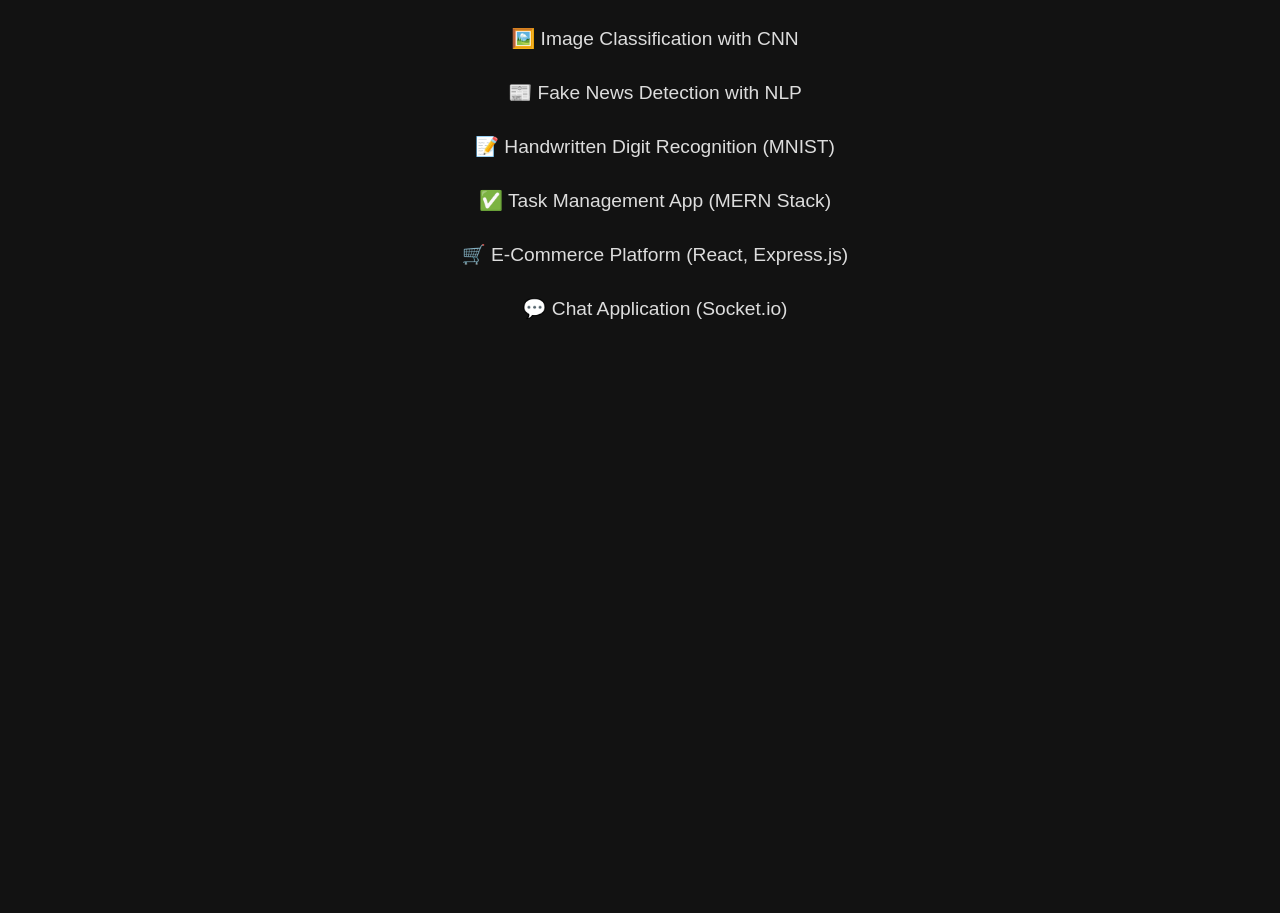
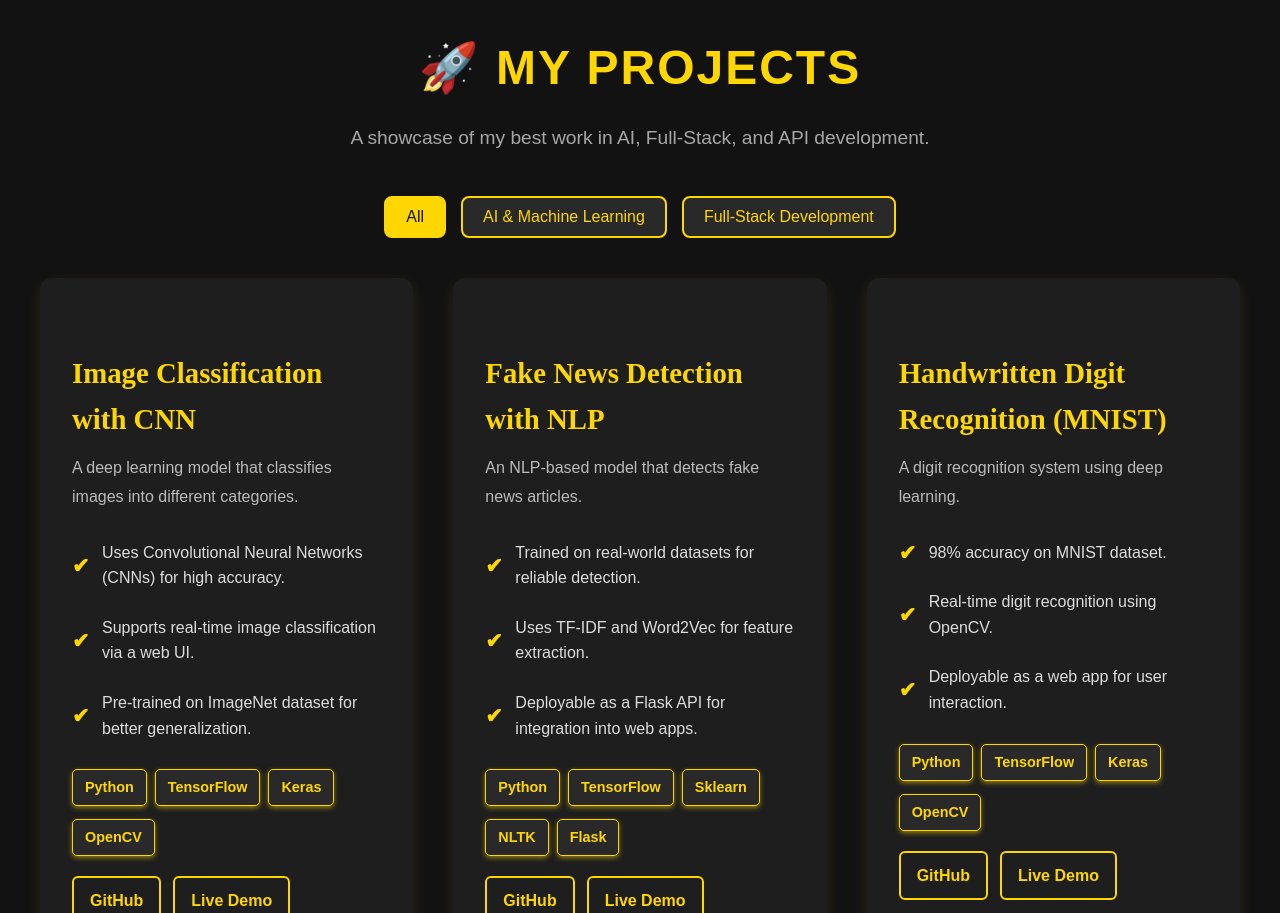
Before and after one commit to aryanchowdhury-art/react-portfolio-v2, a React (Vite) app: page /react-portfolio-v2/projects in a window 1280 px wide. Shown: the part 187-1100 px from the top of the page. Before the commit the page ends 800 px from the top, so only its background shows below. Built offline with nearby package versions, Linux system fonts and the light colour scheme.

Commit message:
Updated Projects Page with new projects and filters

```diff
--- a/src/pages/Projects.jsx
+++ b/src/pages/Projects.jsx
@@ -1,17 +1,147 @@
-function Projects() {
-    return (
-      <div className="page">
-        <h1>My Projects</h1>
-        <ul>
-          <li>🖼️ Image Classification with CNN</li>
-          <li>📰 Fake News Detection with NLP</li>
-          <li>📝 Handwritten Digit Recognition (MNIST)</li>
-          <li>✅ Task Management App (MERN Stack)</li>
-          <li>🛒 E-Commerce Platform (React, Express.js)</li>
-          <li>💬 Chat Application (Socket.io)</li>
-        </ul>
+import { useState } from "react";
+import "./Projects.css";
+
+const projectsData = [
+  {
+    id: 1,
+    title: "Image Classification with CNN",
+    description: "A deep learning model that classifies images into different categories.",
+    technologies: ["Python", "TensorFlow", "Keras", "OpenCV"],
+    category: "AI & Machine Learning",
+    features: [
+      "Uses Convolutional Neural Networks (CNNs) for high accuracy.",
+      "Supports real-time image classification via a web UI.",
+      "Pre-trained on ImageNet dataset for better generalization.",
+    ],
+    github: "#",
+    demo: "#",
+  },
+  {
+    id: 2,
+    title: "Fake News Detection with NLP",
+    description: "An NLP-based model that detects fake news articles.",
+    technologies: ["Python", "TensorFlow", "Sklearn", "NLTK", "Flask"],
+    category: "AI & Machine Learning",
+    features: [
+      "Trained on real-world datasets for reliable detection.",
+      "Uses TF-IDF and Word2Vec for feature extraction.",
+      "Deployable as a Flask API for integration into web apps.",
+    ],
+    github: "#",
+    demo: "#",
+  },
+  {
+    id: 3,
+    title: "Handwritten Digit Recognition (MNIST)",
+    description: "A digit recognition system using deep learning.",
+    technologies: ["Python", "TensorFlow", "Keras", "OpenCV"],
+    category: "AI & Machine Learning",
+    features: [
+      "98% accuracy on MNIST dataset.",
+      "Real-time digit recognition using OpenCV.",
+      "Deployable as a web app for user interaction.",
+    ],
+    github: "#",
+    demo: "#",
+  },
+  {
+    id: 4,
+    title: "Task Management App",
+    description: "A MERN stack to-do app with team collaboration features.",
+    technologies: ["MongoDB", "Express.js", "React", "Node.js"],
+    category: "Full-Stack Development",
+    features: [
+      "User authentication with JWT.",
+      "Drag-and-drop task management.",
+      "Real-time updates with WebSockets.",
+    ],
+    github: "#",
+    demo: "#",
+  },
+  {
+    id: 5,
+    title: "E-Commerce Platform",
+    description: "A full-fledged online shopping website.",
+    technologies: ["React", "Express.js", "MongoDB", "Node.js", "Stripe API"],
+    category: "Full-Stack Development",
+    features: [
+      "Secure payment integration with Stripe API.",
+      "Admin dashboard for managing products and orders.",
+      "User authentication & role-based access.",
+    ],
+    github: "#",
+    demo: "#",
+  },
+  {
+    id: 6,
+    title: "Chat Application",
+    description: "A real-time chat app with WebSockets.",
+    technologies: ["React", "Express.js", "MongoDB", "Socket.io", "Node.js"],
+    category: "Full-Stack Development",
+    features: [
+      "Real-time messaging using WebSockets.",
+      "Group chat and one-on-one messaging.",
+      "User authentication & profile customization.",
+    ],
+    github: "#",
+    demo: "#",
+  },
+];
+
+const Projects = () => {
+  const [selectedCategory, setSelectedCategory] = useState("All");
+
+  const categories = ["All", "AI & Machine Learning", "Full-Stack Development"];
+
+  const filteredProjects =
+    selectedCategory === "All" ? projectsData : projectsData.filter((p) => p.category === selectedCategory);
+
+  return (
+    <div className="projects">
+      <h1 className="title">🚀 My Projects</h1>
+      <p className="subtitle">A showcase of my best work in AI, Full-Stack, and API development.</p>
+
+      {/* Category Filters */}
+      <div className="filters">
+        {categories.map((category) => (
+          <button
+            key={category}
+            className={selectedCategory === category ? "active" : ""}
+            onClick={() => setSelectedCategory(category)}
+          >
+            {category}
+          </button>
+        ))}
       </div>
-    );
-  }
 
-  export default Projects;
+      {/* Projects Grid */}
+      <div className="projects-grid">
+        {filteredProjects.map((project) => (
+          <div key={project.id} className="project-card">
+            <h2>{project.title}</h2>
+            <p>{project.description}</p>
+
+            <ul>
+              {project.features.map((feature, index) => (
+                <li key={index}> {feature}</li>
+              ))}
+            </ul>
+
+            <div className="tech-stack">
+              {project.technologies.map((tech, index) => (
+                <span key={index} className="tech">{tech}</span>
+              ))}
+            </div>
+
+            <div className="links">
+              <a href={project.github} target="_blank" rel="noopener noreferrer">GitHub</a>
+              <a href={project.demo} target="_blank" rel="noopener noreferrer">Live Demo</a>
+            </div>
+          </div>
+        ))}
+      </div>
+    </div>
+  );
+};
+
+export default Projects;
--- /dev/null
+++ b/src/pages/projects.css
@@ -0,0 +1,244 @@
+/* ===== Global Styles ===== */
+* {
+    margin: 0;
+    padding: 0;
+    box-sizing: border-box;
+}
+
+body {
+    font-family: 'Arial', sans-serif;
+    background-color: #121212;
+    color: #f1f1f1;
+    line-height: 1.6;
+}
+
+/* ===== Projects Section ===== */
+.projects {
+    text-align: center;
+    padding: 80px 20px;
+    background: #121212;
+    animation: fadeIn 1s ease-in-out;
+}
+
+/* Section Heading */
+.projects h1 {
+    font-size: 3rem;
+    font-weight: bold;
+    color: #FFD700;
+    margin-bottom: 15px;
+    text-transform: uppercase;
+    letter-spacing: 2px;
+}
+
+.projects p {
+    font-size: 1.2rem;
+    opacity: 0.8;
+    max-width: 700px;
+    margin: 0 auto 40px;
+}
+
+/* ===== Project Cards Grid ===== */
+.projects-grid {
+    display: grid;
+    grid-template-columns: repeat(auto-fit, minmax(320px, 1fr));
+    gap: 40px;
+    max-width: 1200px;
+    margin: 0 auto;
+}
+
+/* ===== Project Card ===== */
+.project-card {
+    background: #1E1E1E;
+    padding: 30px;
+    border-radius: 12px;
+    box-shadow: 0 5px 15px rgba(255, 215, 0, 0.1);
+    transition: transform 0.3s, box-shadow 0.3s;
+    text-align: left;
+    position: relative;
+    overflow: hidden;
+    border: 2px solid transparent;
+}
+
+.project-card:hover {
+    transform: translateY(-5px) scale(1.02);
+    box-shadow: 0 10px 25px rgba(255, 215, 0, 0.2);
+    border-color: #FFD700;
+}
+
+.project-card h2 {
+    font-size: 1.8rem;
+    color: #FFD700;
+    margin-bottom: 12px;
+}
+
+.project-card p {
+    font-size: 1rem;
+    opacity: 0.9;
+    margin-bottom: 20px;
+}
+
+/* ===== Features List ===== */
+.project-card ul {
+    list-style: none;
+    padding: 0;
+    margin-bottom: 15px;
+}
+
+.project-card ul li {
+    font-size: 1rem;
+    margin-bottom: 8px;
+    display: flex;
+    align-items: center;
+}
+
+.project-card ul li::before {
+    content: "✔";
+    color: #FFD700;
+    font-weight: bold;
+    margin-right: 8px;
+}
+
+/* ===== Tech Stack Badges ===== */
+.tech-stack {
+    display: flex;
+    flex-wrap: wrap;
+    gap: 8px;
+    margin-top: 10px;
+}
+
+.tech {
+    background: #292929;
+    padding: 6px 12px;
+    border-radius: 5px;
+    font-size: 0.9rem;
+    color: #FFD700;
+    border: 1px solid #FFD700;
+    transition: background 0.3s ease-in-out;
+}
+
+.tech:hover {
+    background: #FFD700;
+    color: #121212;
+}
+
+/* ===== Project Links ===== */
+.links {
+    margin-top: 20px;
+    display: flex;
+    gap: 12px;
+}
+
+.links a {
+    background: none;
+    color: #FFD700;
+    border: 2px solid #FFD700;
+    padding: 10px 16px;
+    border-radius: 6px;
+    font-weight: bold;
+    text-decoration: none;
+    transition: 0.3s;
+    font-size: 1rem;
+}
+
+.links a:hover {
+    background: #FFD700;
+    color: #121212;
+}
+
+/* ===== CTA Section ===== */
+.cta {
+    margin-top: 80px;
+    padding: 50px;
+    background: #292929;
+    border-radius: 12px;
+    box-shadow: 0 5px 15px rgba(255, 215, 0, 0.3);
+    max-width: 800px;
+    margin-left: auto;
+    margin-right: auto;
+    text-align: center;
+    animation: fadeInUp 1s ease-in-out;
+}
+
+.cta h2 {
+    font-size: 2rem;
+    color: #FFD700;
+    margin-bottom: 12px;
+}
+
+.cta p {
+    font-size: 1.1rem;
+    opacity: 0.8;
+    margin-bottom: 20px;
+}
+
+/* CTA Button */
+.contact-btn {
+    display: inline-block;
+    background: #FFD700;
+    color: #121212;
+    font-weight: bold;
+    padding: 12px 25px;
+    border-radius: 8px;
+    text-decoration: none;
+    transition: 0.3s;
+}
+
+.contact-btn:hover {
+    background: #ffcc00;
+}
+
+/* ===== Category Filters ===== */
+.filters {
+    display: flex;
+    justify-content: center;
+    gap: 15px;
+    margin-bottom: 40px;
+}
+
+.filters button {
+    background: #292929;
+    color: #FFD700;
+    border: 2px solid #FFD700;
+    padding: 10px 20px;
+    font-size: 1rem;
+    cursor: pointer;
+    border-radius: 8px;
+    transition: 0.3s;
+}
+
+.filters button.active,
+.filters button:hover {
+    background: #FFD700;
+    color: #121212;
+}
+
+/* ===== Animations ===== */
+@keyframes fadeIn {
+    from {
+        opacity: 0;
+    }
+    to {
+        opacity: 1;
+    }
+}
+
+@keyframes fadeInUp {
+    from {
+        opacity: 0;
+        transform: translateY(20px);
+    }
+    to {
+        opacity: 1;
+        transform: translateY(0);
+    }
+}
+
+/* Added New Projects */
+.projects-grid::after {
+    content: "New Projects Added";
+    display: block;
+    text-align: center;
+    font-size: 1.5rem;
+    color: #FFD700;
+    margin-top: 20px;
+}
```
Also changed, not shown: 1 other file (tests, documents, lock files or other folders).
